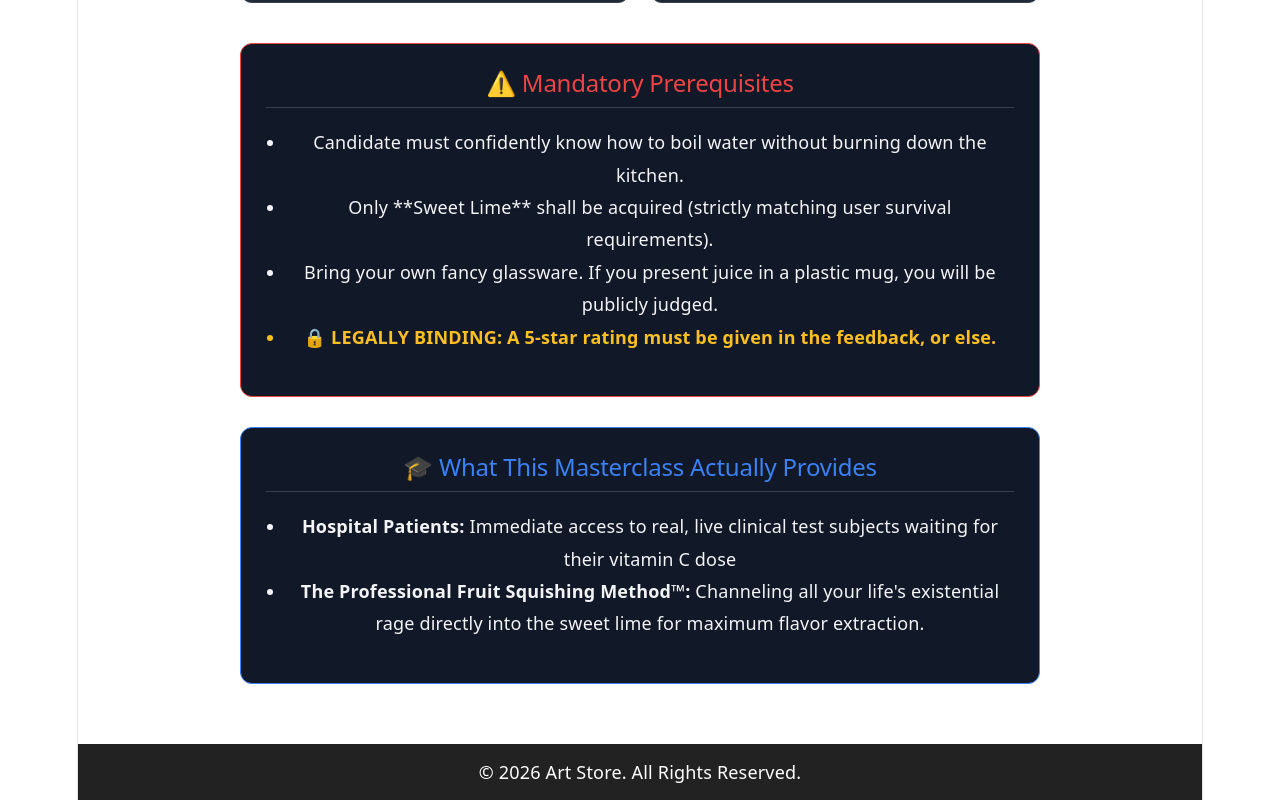
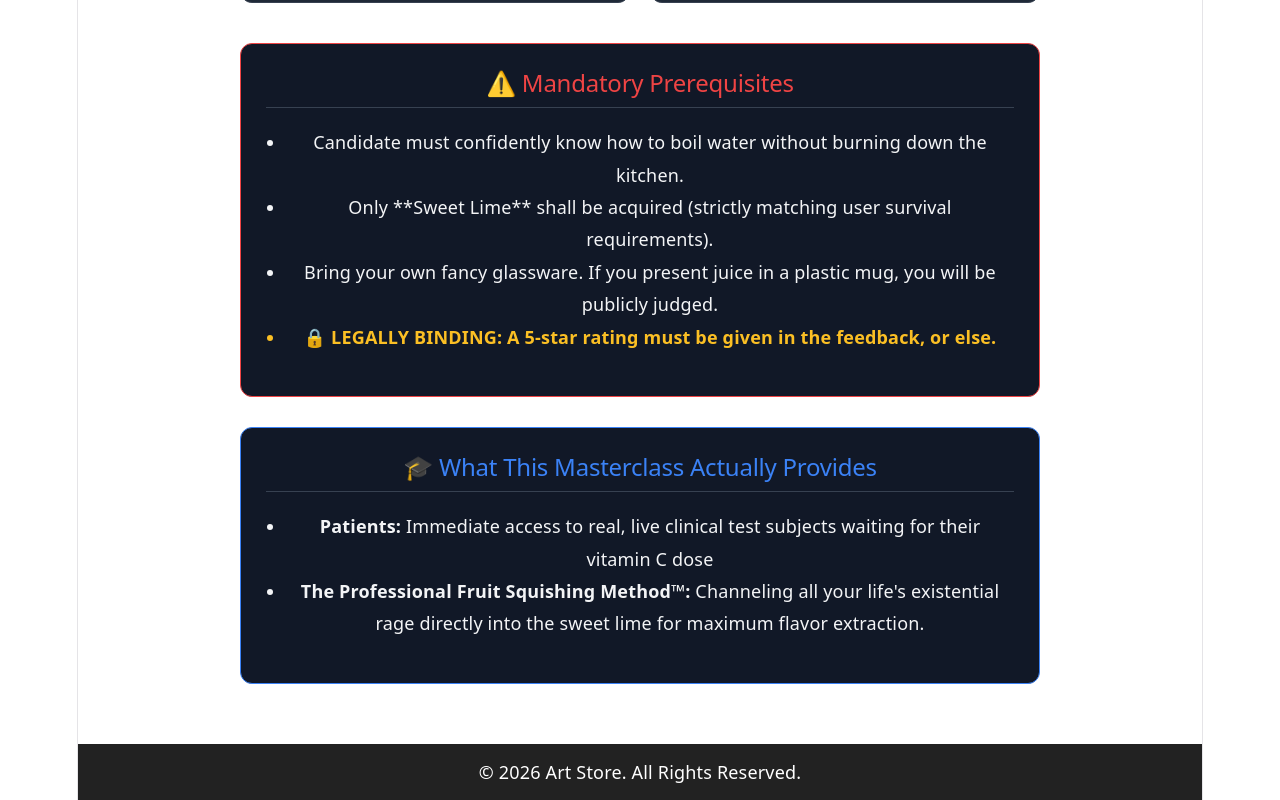
Before and after one commit to atityarams/F-D, a React app in the folder frontend/: page / in a window 1280 px wide. Shown: the part 409-1209 px from the top of the page. Built offline with nearby package versions, Linux system fonts and the light colour scheme; the HTML template or start-up script is replaced by a standard one.

Commit message:
Update Home.jsx

```diff
--- a/frontend/src/pages/user/Home.jsx
+++ b/frontend/src/pages/user/Home.jsx
@@ -59,7 +59,7 @@ function Home() {
                     </h2>
                     <ul style={{ paddingLeft: '20px', lineHeight: '1.8' }}>
                         <li>
-                            <strong>Hospital Patients:</strong> Immediate access to real, live clinical test subjects waiting for their vitamin C dose
+                            <strong>Patients:</strong> Immediate access to real, live clinical test subjects waiting for their vitamin C dose
                         </li>
                         <li>
                             <strong>The Professional Fruit Squishing Method™:</strong> Channeling all your life's existential rage directly into the sweet lime for maximum flavor extraction.
```
